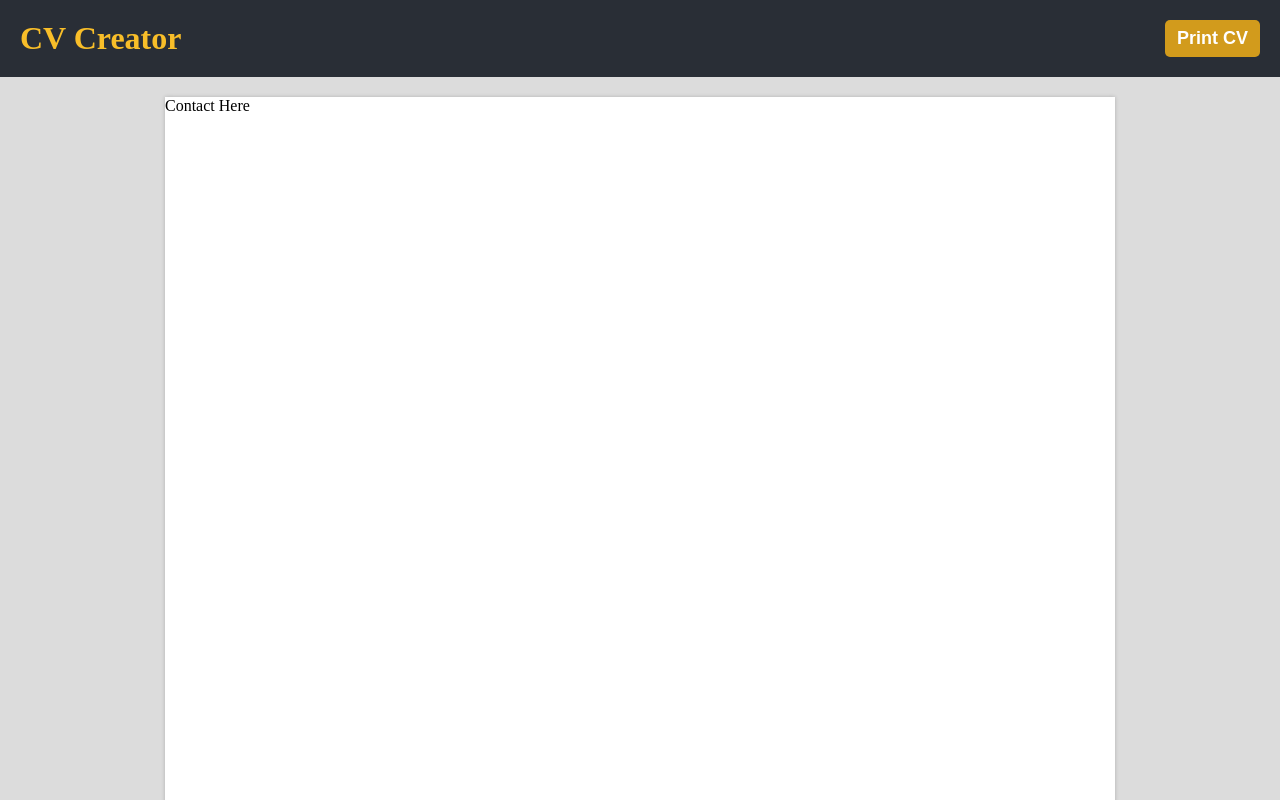
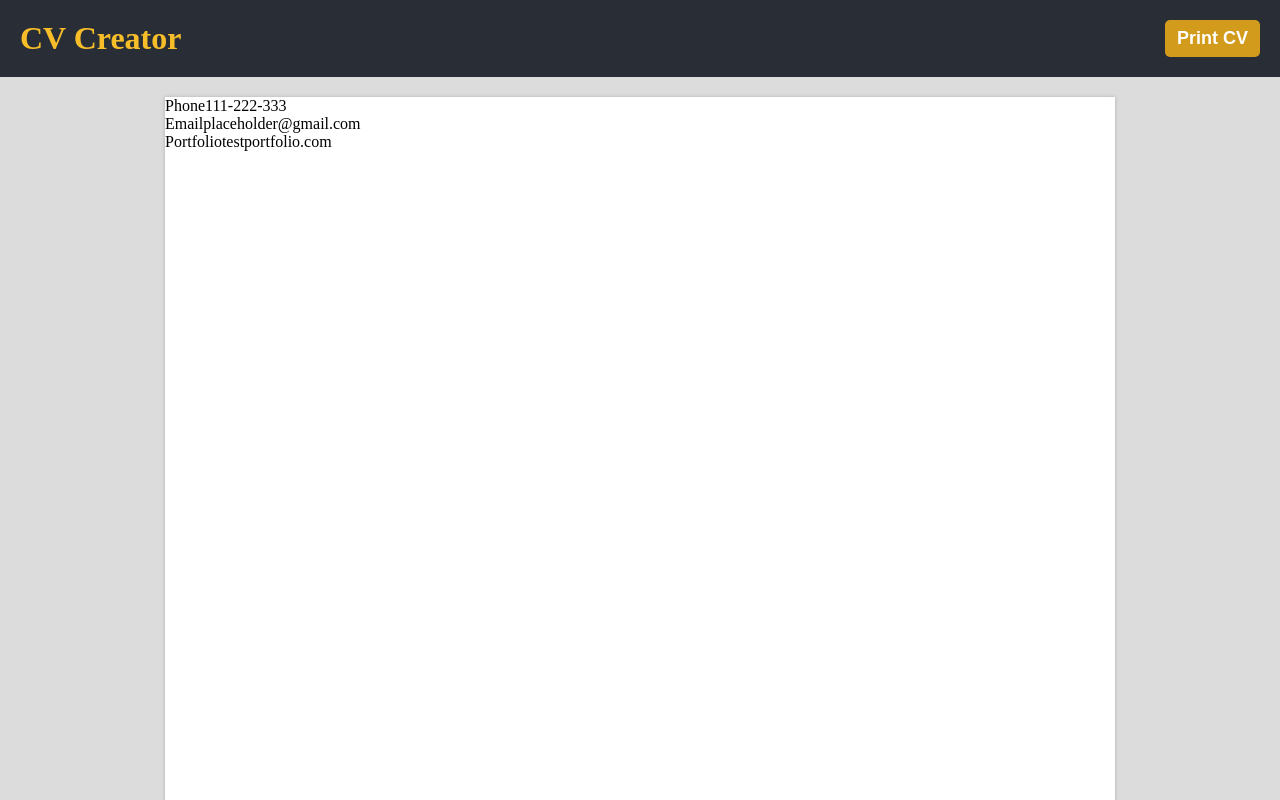
Before and after one commit to bst003/cv-project, a React (Create React App) app: page / in a window 1280 px wide. Shown: the top 800 px of the page. Built offline with nearby package versions, Linux system fonts and the light colour scheme.

Commit message:
Update Contact component

```diff
--- a/src/components/Contact.jsx
+++ b/src/components/Contact.jsx
@@ -7,7 +7,7 @@ import React, { Component } from "react";
 /*
 
 How to edit?
-    separate edit box that appears on click?
+    ***Separate edit box that appears on click?***
     Click edit and fields change into inputs and edit turns into save?
 
 State
@@ -18,11 +18,18 @@ State
 */
 
 class Contact extends Component {
-    // constructor(props) {
-    //     super(props);
+    constructor(props) {
+        super(props);
 
-    //     // this.passDeleteTask = this.passDeleteTask.bind(this);
-    // }
+        this.state = {
+            fields: [
+                { value: "111-222-333", name: "Phone" },
+                { value: "placeholder@gmail.com", name: "Email" },
+                { value: "testportfolio.com", name: "Portfolio" },
+            ],
+        };
+        // this.passDeleteTask = this.passDeleteTask.bind(this);
+    }
 
     //   passDeleteTask(dataKey) {
     //     console.log(`reached overview with key: ${dataKey}`);
@@ -30,7 +37,20 @@ class Contact extends Component {
     //   }
 
     render() {
-        return <div>Contact Here</div>;
+        const { fields } = this.state;
+
+        const contactInfo = [];
+
+        fields.forEach((field) => {
+            contactInfo.push(
+                <div className="contact-type">
+                    {field.name}
+                    {field.value}
+                </div>
+            );
+        });
+
+        return <div>{contactInfo}</div>;
     }
 }
 
```
Also changed, not shown: .eslintrc.json.
